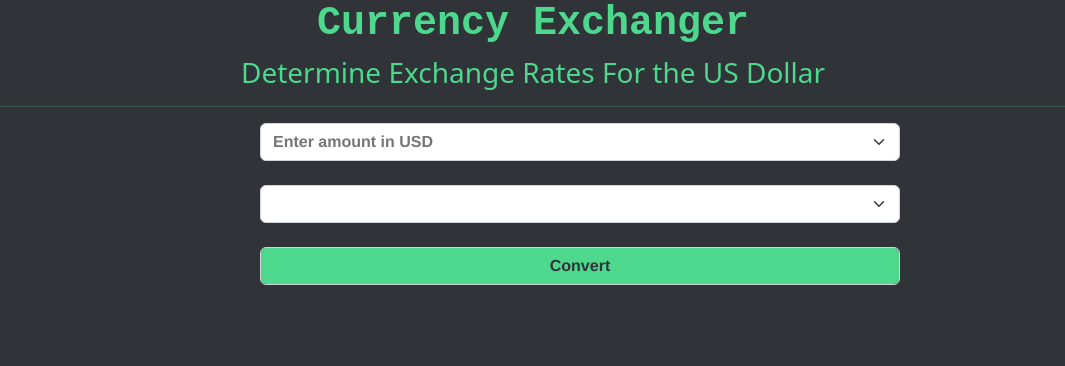
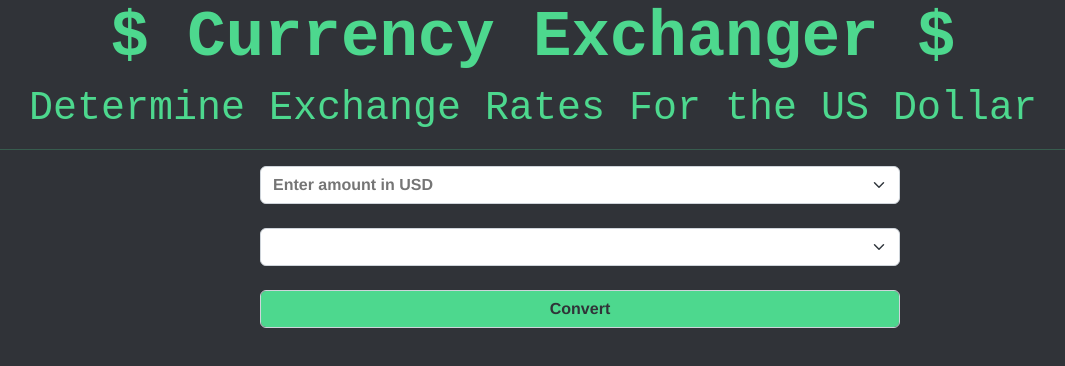
Before and after one commit to brianscherner/Exchange-Wiz, a website built with webpack: page src/index.html in a window 1280 px wide. Shown: the whole page, without its empty margins (107-1172 px from the left). Built offline with nearby package versions, Linux system fonts and the light colour scheme; no server answers.

Commit message:
Update font sizes and styles.

```diff
--- a/src/css/styles.css
+++ b/src/css/styles.css
@@ -22,12 +22,18 @@
 
 h1 {
   font-family: 'Courier New', Courier, monospace;
-  font-weight: bold;
+  font-weight: 900;
+  font-size: 4rem;
+}
+
+h3 {
+  font-family: 'Courier New', Courier, monospace;
+  font-size: 2.5rem;
 }
 
 p {
-  font-family: Helvetica;
-  font-weight: 600;
+  font-family: 'Courier New', Courier, monospace;
+  font-size: 3rem;
 }
 
 pre {
--- a/src/index.html
+++ b/src/index.html
@@ -5,7 +5,7 @@
   </head>
   <body>
     <div class="container">
-      <h1>Currency Exchanger</h1>
+      <h1>$ Currency Exchanger $</h1>
       <h3>Determine Exchange Rates For the US Dollar</h3>
       <hr>
       <div class="row justify-content-center">
```
